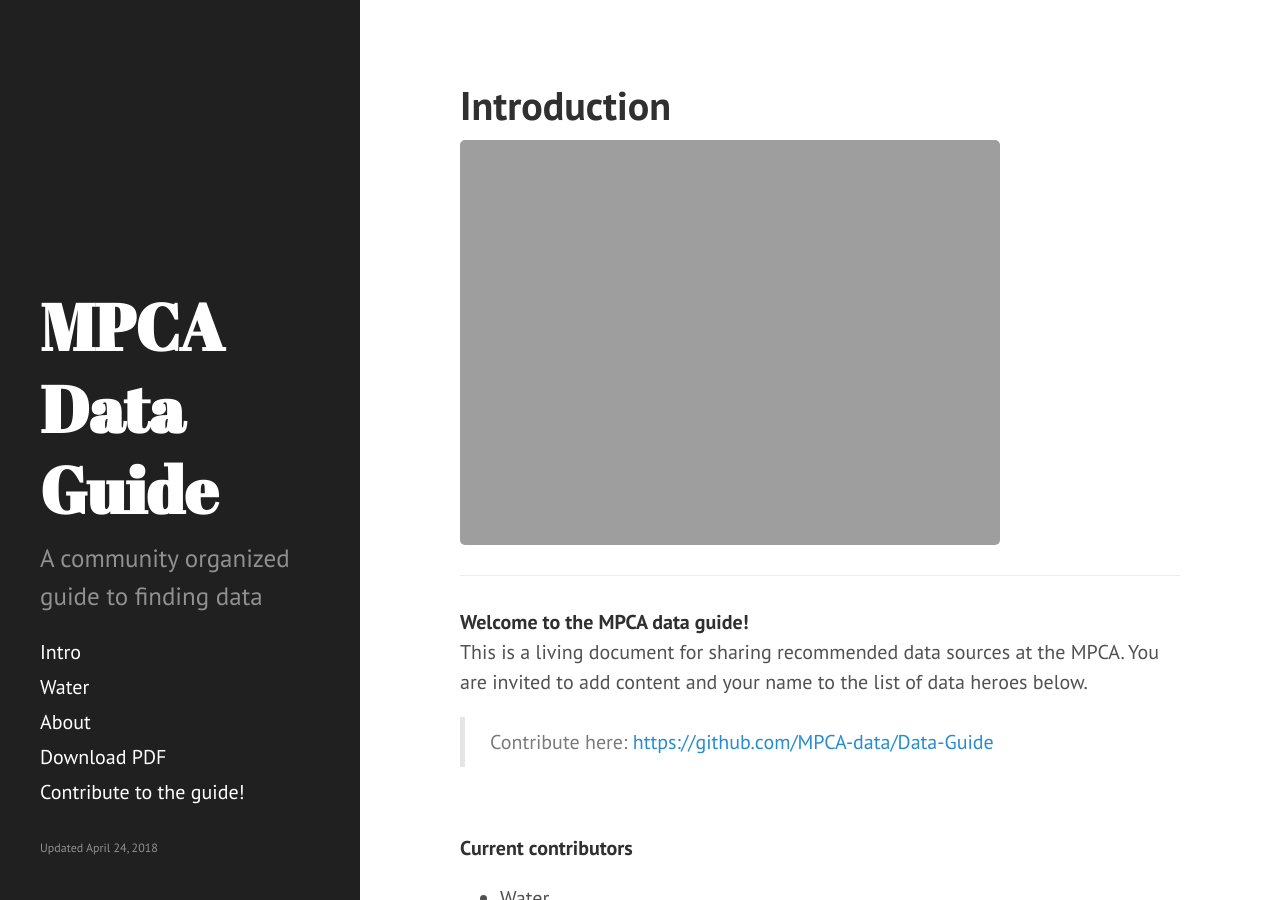
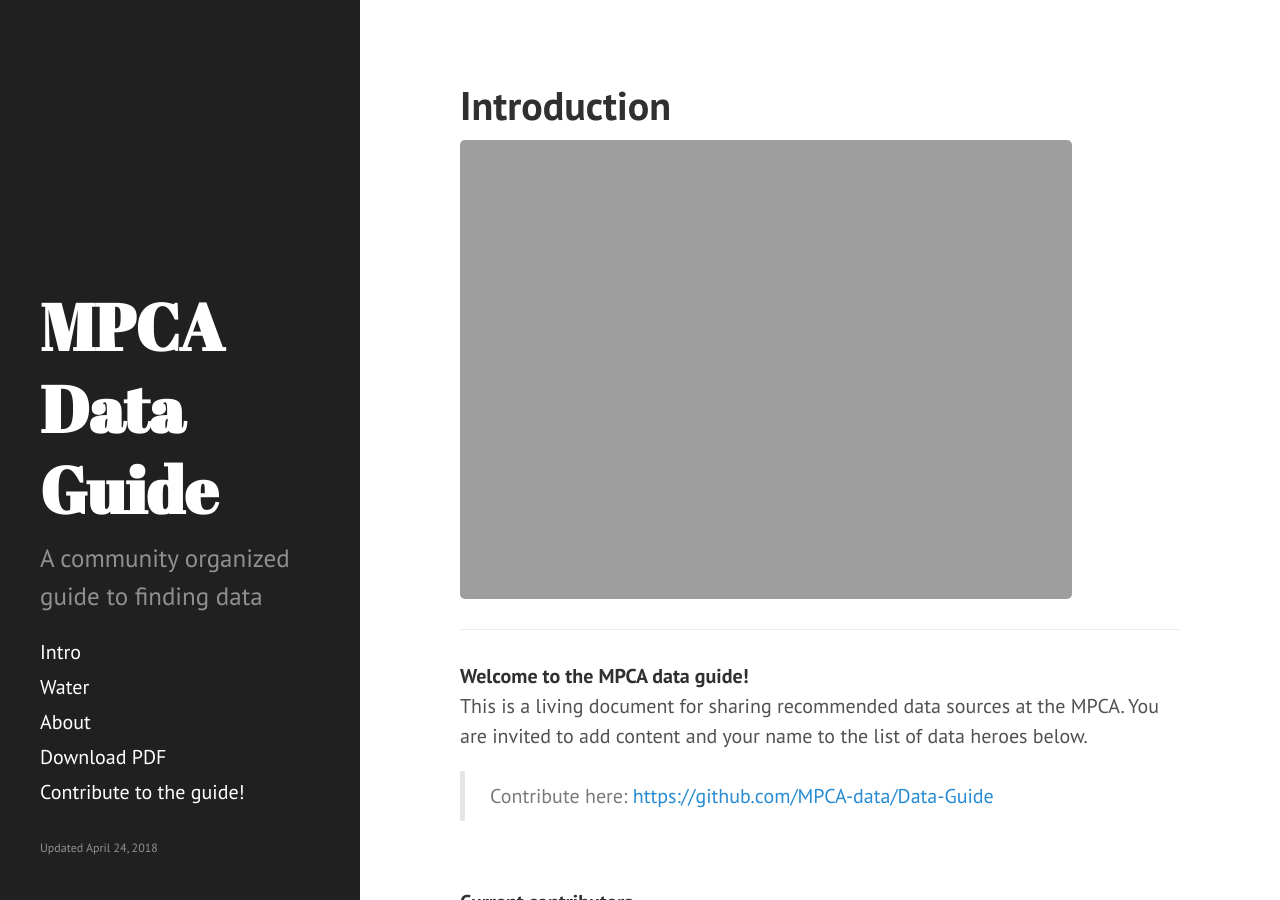
Before and after one commit to kmellick/Data-Guide, a Jekyll site: the page built from _posts/2018-04-23-introduction.md, in a window 1280 px wide and 900 px high. Built offline with Jekyll 4.4.1, drawn with Linux system fonts in a browser that asks for light colours.

Commit message:
Update 2018-04-23-introduction.md

```diff
--- a/_posts/2018-04-23-introduction.md
+++ b/_posts/2018-04-23-introduction.md
@@ -3,7 +3,7 @@
 title: Introduction
 ---
 
-![]({{ "public/images/population_lines.jpg"  | absolute_url }}){: width="75%"}
+![]({{ "public/images/population_lines.jpg"  | absolute_url }}){: width="85%"}
 
 
 
```
